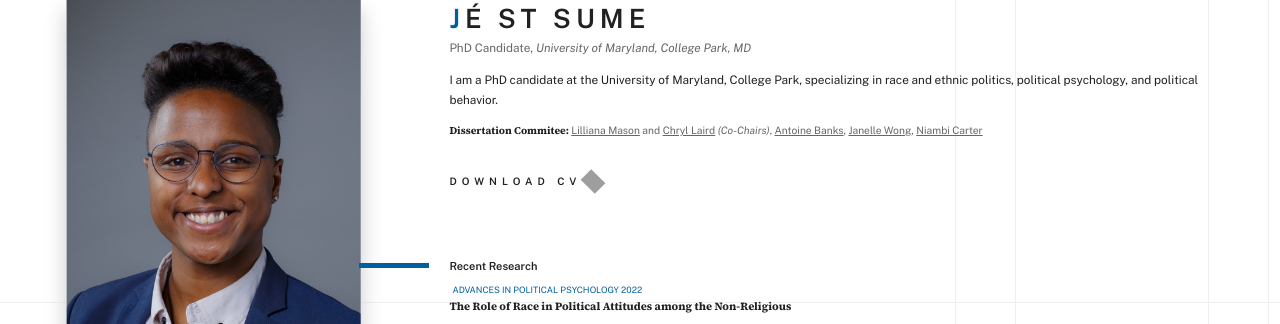
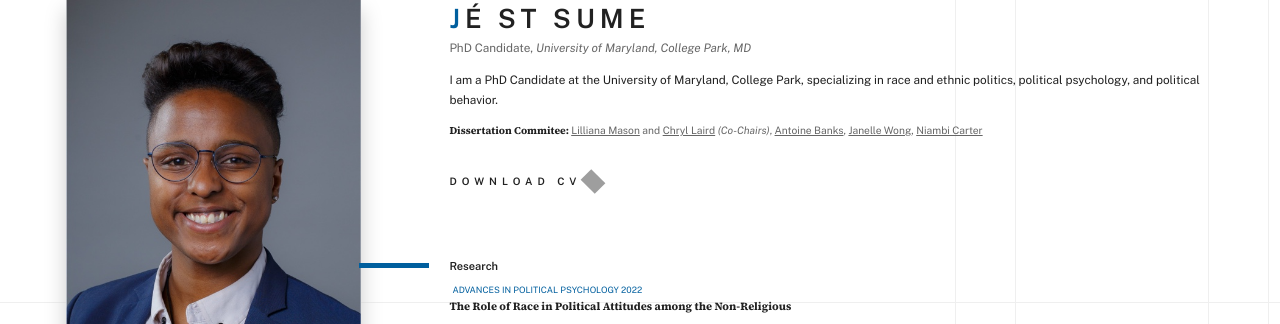
Before and after one commit to alecherryy/jenn-folio, a React (Create React App) app: page / in a window 1280 px wide. Shown: the part 177-501 px from the top of the page. Built offline with nearby package versions, Linux system fonts and the light colour scheme; grey boxes are pictures that could not be loaded.

Commit message:
fix: indexing

```diff
--- a/public/index.html
+++ b/public/index.html
@@ -1,7 +1,7 @@
 <!DOCTYPE html>
 <html lang="en">
 
-<head>
+<head rel="canonical">
   <meta charset="utf-8" />
   <link rel="icon" href="%PUBLIC_URL%/favicon.ico" />
   <meta name="viewport" content="width=device-width, initial-scale=1" />
--- a/src/wording/home.ts
+++ b/src/wording/home.ts
@@ -1,10 +1,10 @@
 export const HOME = {
   role: `PhD Candidate`,
   college: `University of Maryland, College Park, MD`,
-  intro: `I am a PhD candidate at the University of Maryland, College Park, specializing in race and ethnic politics, political psychology, and political behavior.`,
-  publications: `Recent Research`,
+  intro: `I am a PhD Candidate at the University of Maryland, College Park, specializing in race and ethnic politics, political psychology, and political behavior.`,
+  publications: `Research`,
   publicationsList: [{
-    date: 'Advances in Political Psychology 2022',
+    date: ' Advances in Political Psychology 2022',
     title: 'The Role of Race in Political Attitudes among the Non-Religious',
     subtitle: 'with Janelle Wong',
     path: 'https://onlinelibrary.wiley.com/doi/10.1111/pops.12849',
@@ -17,5 +17,6 @@ export const HOME = {
   {
     date: 'Working Papers',
     title: 'Operationalizing Black Racial Grievance for Political Behavior',
-  }]
+  }
+  ]
 }
```
